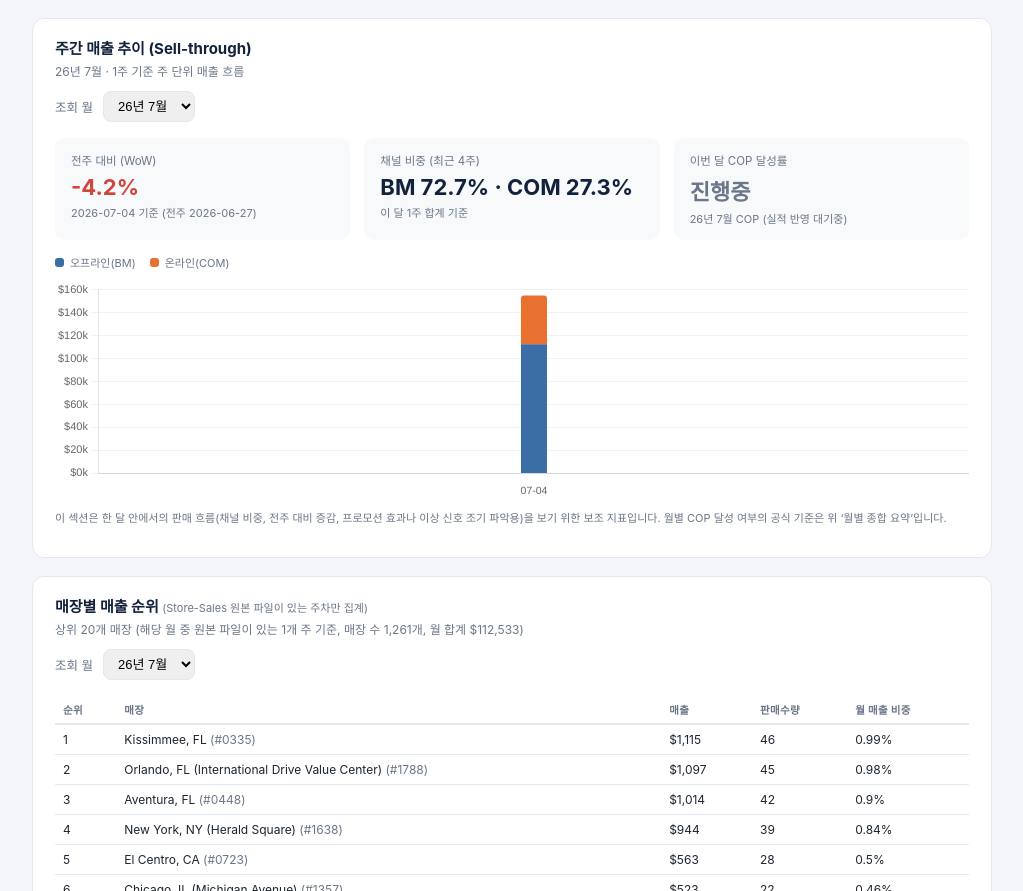
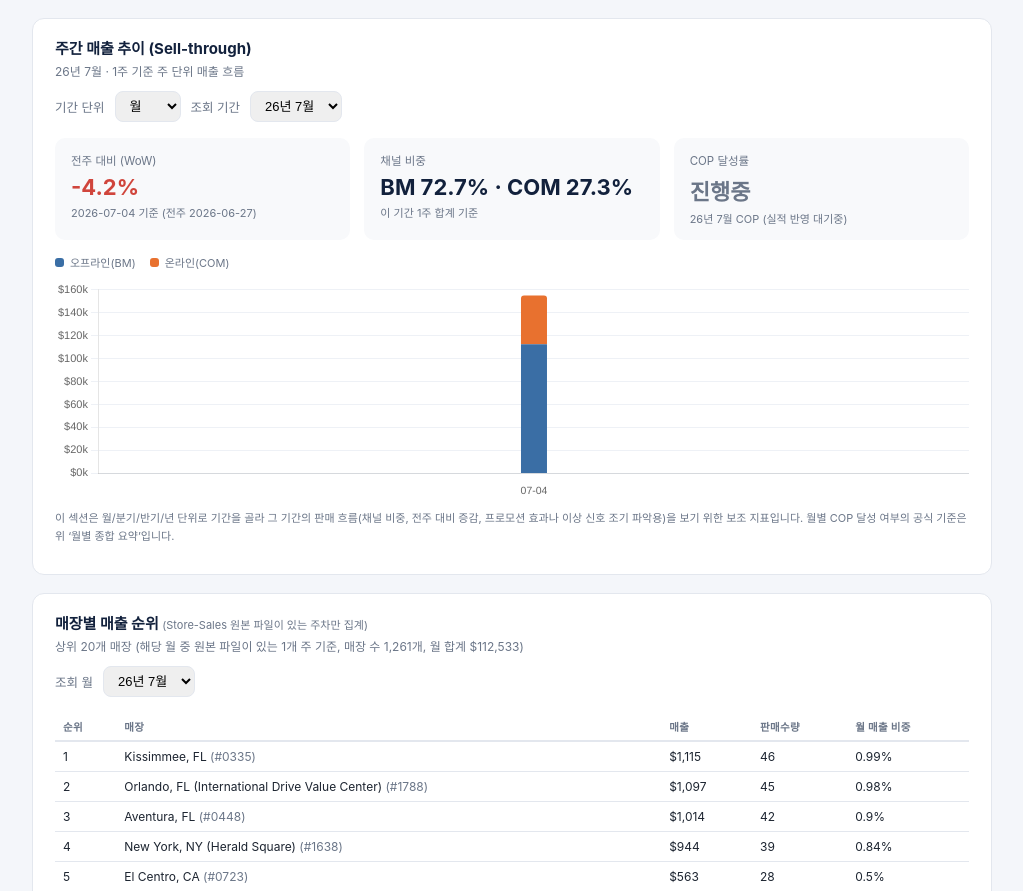
Before and after one commit to jekim2-cmyk/ULTA-, a website: page index.html in a window 1280 px wide. Shown: the part 1451-2342 px from the top of the page, without its empty margins (128-1151 px from the left). Drawn offline with nearby package versions, Linux system fonts and the light colour scheme.

Commit message:
Add files via upload

```diff
--- a/index.html
+++ b/index.html
@@ -109,15 +109,22 @@
   <h2>주간 매출 추이 (Sell-through)</h2>
   <div class="desc" id="weeklyDesc">불러오는 중...</div>
 
-  <div style="display:flex; align-items:center; gap:10px; margin-bottom:16px;">
-    <label for="weeklyMonthPicker" style="font-size:12.5px; color:var(--muted);">조회 월</label>
-    <select id="weeklyMonthPicker"></select>
+  <div style="display:flex; align-items:center; gap:10px; margin-bottom:16px; flex-wrap:wrap;">
+    <label for="weeklyPeriodType" style="font-size:12.5px; color:var(--muted);">기간 단위</label>
+    <select id="weeklyPeriodType">
+      <option value="month">월</option>
+      <option value="quarter">분기</option>
+      <option value="half">반기</option>
+      <option value="year">년</option>
+    </select>
+    <label for="weeklyPeriodPicker" style="font-size:12.5px; color:var(--muted);">조회 기간</label>
+    <select id="weeklyPeriodPicker"></select>
   </div>
 
   <div class="kpis" id="weeklyKpis" style="display:none; grid-template-columns:repeat(auto-fit,minmax(160px,1fr)); margin-bottom:14px;">
     <div class="kpi"><div class="label">전주 대비 (WoW)</div><div class="value" id="wowValue">—</div><div class="sub" id="wowSub">-</div></div>
-    <div class="kpi"><div class="label">채널 비중 (최근 4주)</div><div class="value" id="channelMixValue">—</div><div class="sub" id="channelMixSub">-</div></div>
-    <div class="kpi"><div class="label">이번 달 COP 달성률</div><div class="value" id="weeklyCopValue">—</div><div class="sub" id="weeklyCopSub">-</div></div>
+    <div class="kpi"><div class="label">채널 비중</div><div class="value" id="channelMixValue">—</div><div class="sub" id="channelMixSub">-</div></div>
+    <div class="kpi"><div class="label">COP 달성률</div><div class="value" id="weeklyCopValue">—</div><div class="sub" id="weeklyCopSub">-</div></div>
   </div>
 
   <div class="legend" id="weeklyLegend" style="display:none;">
@@ -128,7 +135,7 @@
     <canvas id="weeklyChart" role="img" aria-label="주간 매출 추이 차트"></canvas>
   </div>
   <p style="font-size:11px; color:var(--muted); margin-top:10px; line-height:1.6;">
-    이 섹션은 한 달 안에서의 판매 흐름(채널 비중, 전주 대비 증감, 프로모션 효과나 이상 신호 조기 파악용)을 보기 위한 보조 지표입니다. 월별 COP 달성 여부의 공식 기준은 위 &lsquo;월별 종합 요약&rsquo;입니다.
+    이 섹션은 월/분기/반기/년 단위로 기간을 골라 그 기간의 판매 흐름(채널 비중, 전주 대비 증감, 프로모션 효과나 이상 신호 조기 파악용)을 보기 위한 보조 지표입니다. 월별 COP 달성 여부의 공식 기준은 위 &lsquo;월별 종합 요약&rsquo;입니다.
   </p>
 </div>
 
@@ -589,21 +596,70 @@ function initFinancials(finData, qtdYtd){
 
 let weeklyChartInstance = null;
 
-function renderWeeklyKpis(weeks, weeksForMonth, rollup, monthKey){
+function monthsInPeriod(periodType, key){
+  if (periodType === 'month') return [key];
+  if (periodType === 'year'){
+    const year = parseInt(key,10);
+    const months = [];
+    for (let m=1;m<=12;m++) months.push(`${year}-${String(m).padStart(2,'0')}`);
+    return months;
+  }
+  const [yearStr, code] = key.split('-');
+  const year = parseInt(yearStr,10);
+  let startMonth, count;
+  if (periodType === 'quarter'){
+    const q = parseInt(code.slice(1),10);
+    startMonth = (q-1)*3 + 1; count = 3;
+  } else {
+    const h = parseInt(code.slice(1),10);
+    startMonth = h === 1 ? 1 : 7; count = 6;
+  }
+  const months = [];
+  for (let i=0;i<count;i++) months.push(`${year}-${String(startMonth+i).padStart(2,'0')}`);
+  return months;
+}
+
+function periodLabel(periodType, key){
+  if (periodType === 'month') return monthKeyToKoreanLabel(key);
+  if (periodType === 'year') return `${key}년`;
+  const [yearStr, code] = key.split('-');
+  const yy = yearStr.slice(2);
+  if (periodType === 'quarter') return `${yy}년 ${code.slice(1)}분기`;
+  return `${yy}년 ${code === 'H1' ? '상반기' : '하반기'}`;
+}
+
+function derivePeriodKeys(monthKeys, periodType){
+  if (periodType === 'month') return monthKeys;
+  const set = new Set();
+  monthKeys.forEach(mk=>{
+    const [y,m] = mk.split('-');
+    const mi = parseInt(m,10);
+    if (periodType === 'quarter'){
+      set.add(`${y}-Q${Math.floor((mi-1)/3)+1}`);
+    } else if (periodType === 'half'){
+      set.add(`${y}-H${mi<=6?1:2}`);
+    } else if (periodType === 'year'){
+      set.add(y);
+    }
+  });
+  return [...set].sort();
+}
+
+function renderWeeklyKpis(weeks, weeksForPeriod, rollup, periodType, key){
   const kpis = document.getElementById('weeklyKpis');
-  if (!weeksForMonth.length){ kpis.style.display = 'none'; return; }
+  if (!weeksForPeriod.length){ kpis.style.display = 'none'; return; }
   kpis.style.display = 'grid';
 
   const wowValueEl = document.getElementById('wowValue');
   const wowSubEl = document.getElementById('wowSub');
-  const lastOfMonth = weeksForMonth[weeksForMonth.length - 1];
-  const globalIdx = weeks.findIndex(w => w.weekEndDate === lastOfMonth.weekEndDate);
+  const lastOfPeriod = weeksForPeriod[weeksForPeriod.length - 1];
+  const globalIdx = weeks.findIndex(w => w.weekEndDate === lastOfPeriod.weekEndDate);
   const prevWeek = globalIdx > 0 ? weeks[globalIdx - 1] : null;
-  if (lastOfMonth.totalSales != null && prevWeek && prevWeek.totalSales){
-    const wow = (lastOfMonth.totalSales - prevWeek.totalSales) / prevWeek.totalSales * 100;
+  if (lastOfPeriod.totalSales != null && prevWeek && prevWeek.totalSales){
+    const wow = (lastOfPeriod.totalSales - prevWeek.totalSales) / prevWeek.totalSales * 100;
     wowValueEl.textContent = pctStr(wow);
     wowValueEl.style.color = wow >= 0 ? 'var(--good)' : 'var(--bad)';
-    wowSubEl.textContent = `${lastOfMonth.weekEndDate} 기준 (전주 ${prevWeek.weekEndDate})`;
+    wowSubEl.textContent = `${lastOfPeriod.weekEndDate} 기준 (전주 ${prevWeek.weekEndDate})`;
   } else {
     wowValueEl.textContent = '—'; wowValueEl.style.color = '';
     wowSubEl.textContent = '비교할 이전 주 데이터 없음';
@@ -611,14 +667,14 @@ function renderWeeklyKpis(weeks, weeksForMonth, rollup, monthKey){
 
   const mixValueEl = document.getElementById('channelMixValue');
   const mixSubEl = document.getElementById('channelMixSub');
-  const bmSum = weeksForMonth.reduce((s,w)=> s + (w.bmSales||0), 0);
-  const comSum = weeksForMonth.reduce((s,w)=> s + (w.comSales||0), 0);
+  const bmSum = weeksForPeriod.reduce((s,w)=> s + (w.bmSales||0), 0);
+  const comSum = weeksForPeriod.reduce((s,w)=> s + (w.comSales||0), 0);
   const mixTotal = bmSum + comSum;
   if (mixTotal > 0){
     const bmPct = Math.round(bmSum/mixTotal*1000)/10;
     const comPct = Math.round(comSum/mixTotal*1000)/10;
     mixValueEl.textContent = `BM ${bmPct}% · COM ${comPct}%`;
-    mixSubEl.textContent = `이 달 ${weeksForMonth.length}주 합계 기준`;
+    mixSubEl.textContent = `이 기간 ${weeksForPeriod.length}주 합계 기준`;
   } else {
     mixValueEl.textContent = '—';
     mixSubEl.textContent = '채널별 매출 데이터 없음';
@@ -626,17 +682,23 @@ function renderWeeklyKpis(weeks, weeksForMonth, rollup, monthKey){
 
   const copValueEl = document.getElementById('weeklyCopValue');
   const copSubEl = document.getElementById('weeklyCopSub');
-  const monthRollup = (rollup || []).find(e => e.key === monthKey);
-  if (monthRollup && monthRollup.sellInTargetKrw && monthRollup.sellInActualKrw != null){
-    const pct = monthRollup.sellInActualKrw / monthRollup.sellInTargetKrw * 100;
+  const periodMonths = monthsInPeriod(periodType, key);
+  const monthRollups = periodMonths.map(mk => (rollup||[]).find(e=>e.key===mk)).filter(Boolean);
+  const targetSum = monthRollups.reduce((s,e)=> s + (e.sellInTargetKrw||0), 0);
+  const actualSum = monthRollups.reduce((s,e)=> s + (e.sellInActualKrw||0), 0);
+  const hasTarget = monthRollups.some(e=>e.sellInTargetKrw);
+  const hasActual = monthRollups.some(e=>e.sellInActualKrw!=null);
+  const label = periodLabel(periodType, key);
+  if (hasTarget && hasActual && targetSum > 0){
+    const pct = actualSum / targetSum * 100;
     const c = achColor(pct, 'goal');
     copValueEl.textContent = pctStr(pct);
     copValueEl.style.color = c.fg;
-    copSubEl.textContent = `${monthRollup.label} 기준`;
-  } else if (monthRollup && monthRollup.sellInTargetKrw){
+    copSubEl.textContent = `${label} 기준`;
+  } else if (hasTarget){
     copValueEl.textContent = '진행중';
     copValueEl.style.color = 'var(--muted)';
-    copSubEl.textContent = `${monthRollup.label} COP (실적 반영 대기중)`;
+    copSubEl.textContent = `${label} COP (실적 반영 대기중)`;
   } else {
     copValueEl.textContent = '—';
     copValueEl.style.color = '';
@@ -644,11 +706,11 @@ function renderWeeklyKpis(weeks, weeksForMonth, rollup, monthKey){
   }
 }
 
-function renderWeeklyChart(weeksForMonth){
+function renderWeeklyChart(weeksForPeriod){
   const wrap = document.getElementById('weeklyChartWrap');
   const legend = document.getElementById('weeklyLegend');
 
-  if (!weeksForMonth.length){
+  if (!weeksForPeriod.length){
     if (weeklyChartInstance){ weeklyChartInstance.destroy(); weeklyChartInstance = null; }
     wrap.style.display = 'none';
     legend.style.display = 'none';
@@ -658,9 +720,9 @@ function renderWeeklyChart(weeksForMonth){
   wrap.style.display = 'block';
   legend.style.display = 'flex';
 
-  const labels = weeksForMonth.map(w=> w.weekEndDate.slice(5));
-  const bm = weeksForMonth.map(w=> w.bmSales!=null ? w.bmSales : null);
-  const com = weeksForMonth.map(w=> w.comSales!=null ? w.comSales : null);
+  const labels = weeksForPeriod.map(w=> w.weekEndDate.slice(5));
+  const bm = weeksForPeriod.map(w=> w.bmSales!=null ? w.bmSales : null);
+  const com = weeksForPeriod.map(w=> w.comSales!=null ? w.comSales : null);
   const datasets = [
     { label:'오프라인(BM)', data: bm, backgroundColor:'#3a6ea5', stack:'s', borderRadius:3, maxBarThickness:26 },
     { label:'온라인(COM)', data: com, backgroundColor:'#e8712f', stack:'s', borderRadius:3, maxBarThickness:26 },
@@ -687,45 +749,61 @@ function renderWeeklyChart(weeksForMonth){
   }
 }
 
-function renderWeeklyMonth(weeks, rollup, monthKey){
+function renderWeeklyPeriod(weeks, rollup, periodType, key){
   const desc = document.getElementById('weeklyDesc');
-  const weeksForMonth = weeks.filter(w => w.weekEndDate && w.weekEndDate.slice(0,7) === monthKey);
-  if (!weeksForMonth.length){
-    desc.textContent = '이 달의 주간 데이터가 없습니다';
+  const periodMonths = new Set(monthsInPeriod(periodType, key));
+  const weeksForPeriod = weeks.filter(w => w.weekEndDate && periodMonths.has(w.weekEndDate.slice(0,7)));
+  const label = periodLabel(periodType, key);
+  if (!weeksForPeriod.length){
+    desc.textContent = '이 기간의 주간 데이터가 없습니다';
   } else {
-    desc.textContent = `${monthKeyToKoreanLabel(monthKey)} · ${weeksForMonth.length}주 기준 주 단위 매출 흐름`;
+    desc.textContent = `${label} · ${weeksForPeriod.length}주 기준 주 단위 매출 흐름`;
   }
-  renderWeeklyKpis(weeks, weeksForMonth, rollup, monthKey);
-  renderWeeklyChart(weeksForMonth);
+  renderWeeklyKpis(weeks, weeksForPeriod, rollup, periodType, key);
+  renderWeeklyChart(weeksForPeriod);
+}
+
+function populateWeeklyPeriodPicker(monthKeys, periodType, sel){
+  const keys = derivePeriodKeys(monthKeys, periodType);
+  sel.innerHTML = '';
+  keys.forEach(k=>{
+    const opt = document.createElement('option');
+    opt.value = k; opt.textContent = periodLabel(periodType, k);
+    sel.appendChild(opt);
+  });
+  if (keys.length) sel.value = keys[keys.length-1];
+  return keys;
 }
 
 function initWeekly(weekly, rollup){
   const desc = document.getElementById('weeklyDesc');
-  const sel = document.getElementById('weeklyMonthPicker');
+  const typeSel = document.getElementById('weeklyPeriodType');
+  const periodSel = document.getElementById('weeklyPeriodPicker');
   const weeks = Object.values(weekly || {}).filter(w=>w.weekEndDate).sort((a,b)=> a.weekEndDate < b.weekEndDate ? -1 : 1);
-  const keys = [...new Set(weeks.map(w=>w.weekEndDate.slice(0,7)))].sort();
+  const monthKeys = [...new Set(weeks.map(w=>w.weekEndDate.slice(0,7)))].sort();
 
-  if (!keys.length){
+  if (!monthKeys.length){
     desc.textContent = '데이터가 없습니다';
     document.getElementById('weeklyKpis').style.display = 'none';
     document.getElementById('weeklyLegend').style.display = 'none';
     document.getElementById('weeklyChartWrap').style.display = 'none';
-    sel.style.display = 'none';
+    typeSel.style.display = 'none';
+    periodSel.style.display = 'none';
     return;
   }
 
-  sel.style.display = '';
-  sel.innerHTML = '';
-  keys.forEach(k=>{
-    const opt = document.createElement('option');
-    opt.value = k; opt.textContent = monthKeyToKoreanLabel(k);
-    sel.appendChild(opt);
+  typeSel.style.display = '';
+  periodSel.style.display = '';
+  typeSel.value = 'month';
+  populateWeeklyPeriodPicker(monthKeys, typeSel.value, periodSel);
+  renderWeeklyPeriod(weeks, rollup, typeSel.value, periodSel.value);
+
+  typeSel.addEventListener('change', ()=>{
+    populateWeeklyPeriodPicker(monthKeys, typeSel.value, periodSel);
+    renderWeeklyPeriod(weeks, rollup, typeSel.value, periodSel.value);
   });
-  sel.value = keys[keys.length-1];
-
-  renderWeeklyMonth(weeks, rollup, sel.value);
-  sel.addEventListener('change', (ev)=>{
-    renderWeeklyMonth(weeks, rollup, ev.target.value);
+  periodSel.addEventListener('change', (ev)=>{
+    renderWeeklyPeriod(weeks, rollup, typeSel.value, ev.target.value);
   });
 }
 
```
